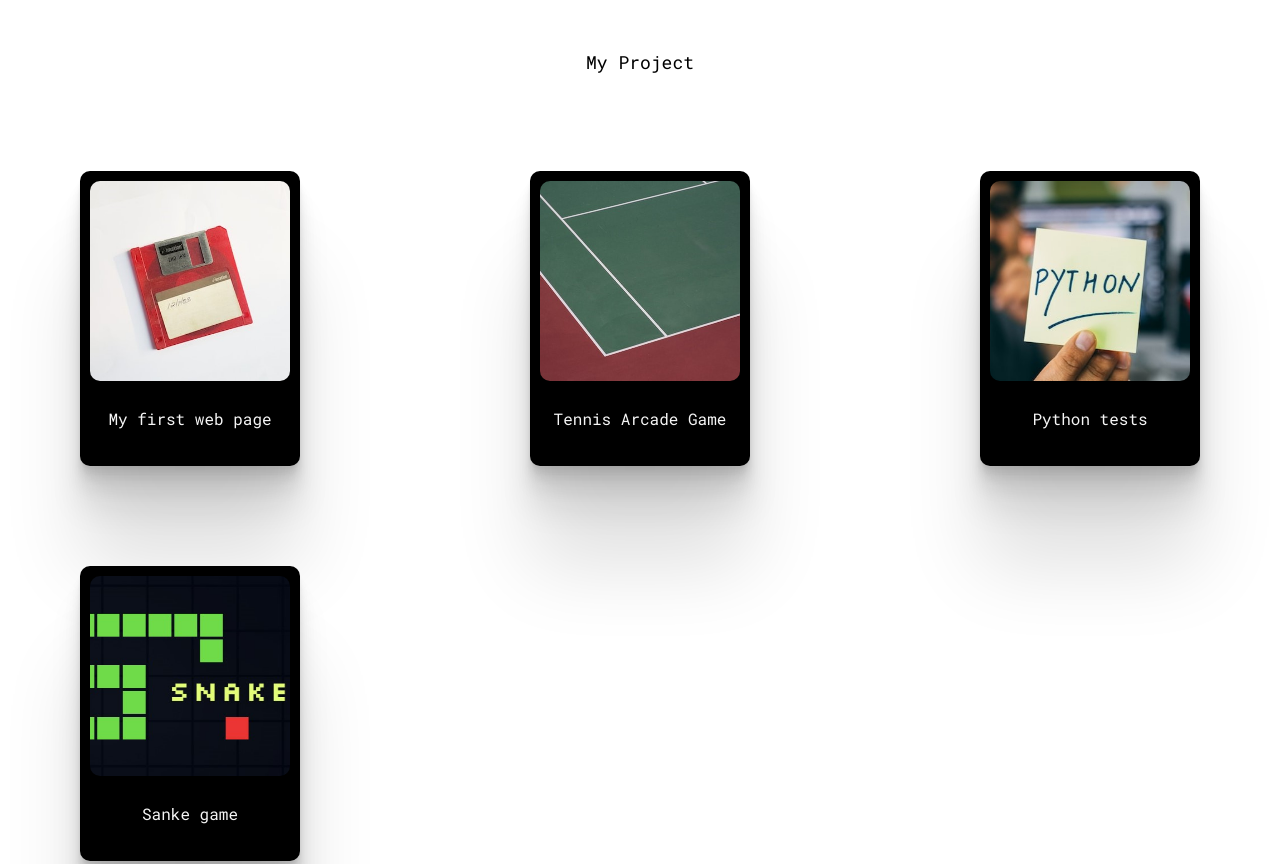
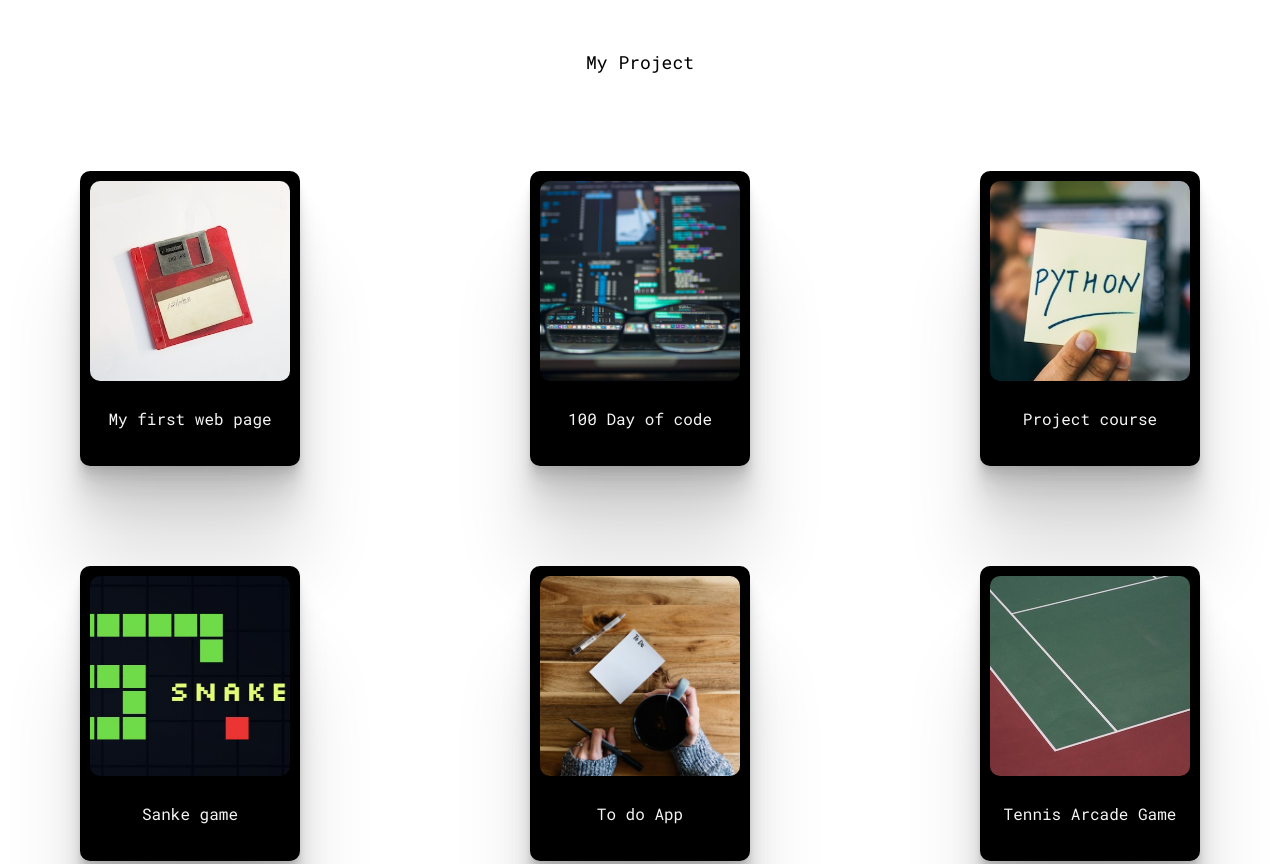
Before and after one commit to Brezel141/Personal-Portfolio-Website, a plain HTML site: page index.html in a window 1280 px wide. Shown: the part 917-1781 px from the top of the page. Drawn offline with Linux system fonts and the light colour scheme; a web font is replaced by a local one.

Commit message:
card_update

```diff
--- a/index.html
+++ b/index.html
@@ -60,7 +60,7 @@
       <h2 class="undertitle">My Project</h2>
       <div class="project-grid">
 
-        <!-- FIRST CARD -->
+        <!-- CARD -->
         <div class="project-card">
           <div class="project-image">
             <a href="https://brezel141.github.io/my_first_project/ "  target="_blank"><img src="photo/floppy-pic.jpg" alt="floppy-pic" /></a>
@@ -72,7 +72,55 @@
           </h3>
         </div>
 
-        <!-- SECOND CARD -->
+        <!-- CARD -->
+        <div class="project-card">
+          <div class="project-image">
+            <a href="https://github.com/Brezel141/100_days_of_code"  target="_blank"><img src="photo/glasspro.jpg" alt="computer-pic" /></a>
+          </div>
+          <h3 class="project-name">
+            <a href="https://github.com/Brezel141/100_days_of_code"  target="_blank"
+              >100 Day of code</a
+            >
+          </h3>
+        </div>
+
+        <!-- CARD -->
+        <div class="project-card">
+          <div class="project-image">
+            <a href="https://github.com/Brezel141/projects_course"  target="_blank"><img src="photo/pythonpic.jpg" alt="python-pic" /></a>
+          </div>
+          <h3 class="project-name">
+            <a href="https://github.com/Brezel141/projects_course"  target="_blank"
+              >Project course</a
+            >
+          </h3>
+        </div>
+
+         <!-- CARD -->
+         <div class="project-card">
+          <div class="project-image">
+            <a href="https://github.com/Brezel141/snake" target="_blank"><img src="photo/snake.jpg" alt="snake_logo" /></a>
+          </div>
+          <h3 class="project-name">
+            <a href="https://github.com/Brezel141/snake" target="_blank"
+              >Sanke game</a
+            >
+          </h3>
+        </div>
+
+        <!-- CARD -->
+        <div class="project-card">
+          <div class="project-image">
+            <a href="https://github.com/Brezel141/to_do_app" target="_blank"><img src="photo/todo.jpg" alt="to-do-paper" /></a>
+          </div>
+          <h3 class="project-name">
+            <a href="https://github.com/Brezel141/to_do_app" target="_blank"
+              >To do App</a
+            >
+          </h3>
+        </div>
+
+        <!-- CARD -->
         <div class="project-card">
           <div class="project-image">
             <a href="https://brezel141.github.io/tennis-game/"  target="_blank"><img src="photo/tennis-playground.jpg" alt="tennis-arcade" /></a>
@@ -80,30 +128,6 @@
           <h3 class="project-name">
             <a href="https://brezel141.github.io/tennis-game/"  target="_blank"
               >Tennis Arcade Game</a
-            >
-          </h3>
-        </div>
-
-         <!-- THIRD CARD -->
-         <div class="project-card">
-          <div class="project-image">
-            <a href="https://github.com/Brezel141/python_test" target="_blank"><img src="photo/pythonpic.jpg" alt="python_post" /></a>
-          </div>
-          <h3 class="project-name">
-            <a href="https://github.com/Brezel141/python_test" target="_blank"
-              >Python tests</a
-            >
-          </h3>
-        </div>
-
-         <!-- FORTH CARD -->
-         <div class="project-card">
-          <div class="project-image">
-            <a href="https://github.com/Brezel141/snake" target="_blank"><img src="photo/snake.jpg" alt="snake_logo" /></a>
-          </div>
-          <h3 class="project-name">
-            <a href="https://github.com/Brezel141/snake" target="_blank"
-              >Sanke game</a
             >
           </h3>
         </div>
```
Also changed, not shown: photo/glasspro.jpg (added), photo/projects.jpg (added), photo/todo.jpg (added).
